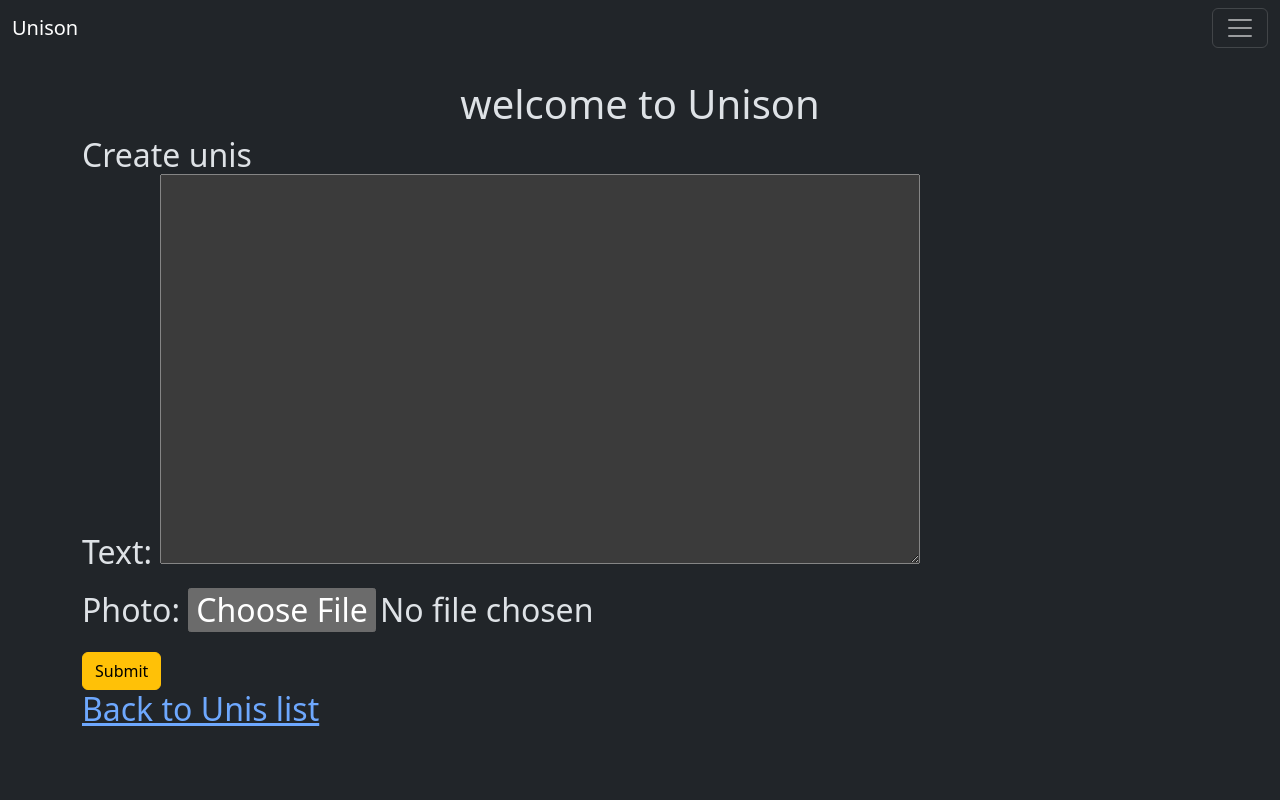
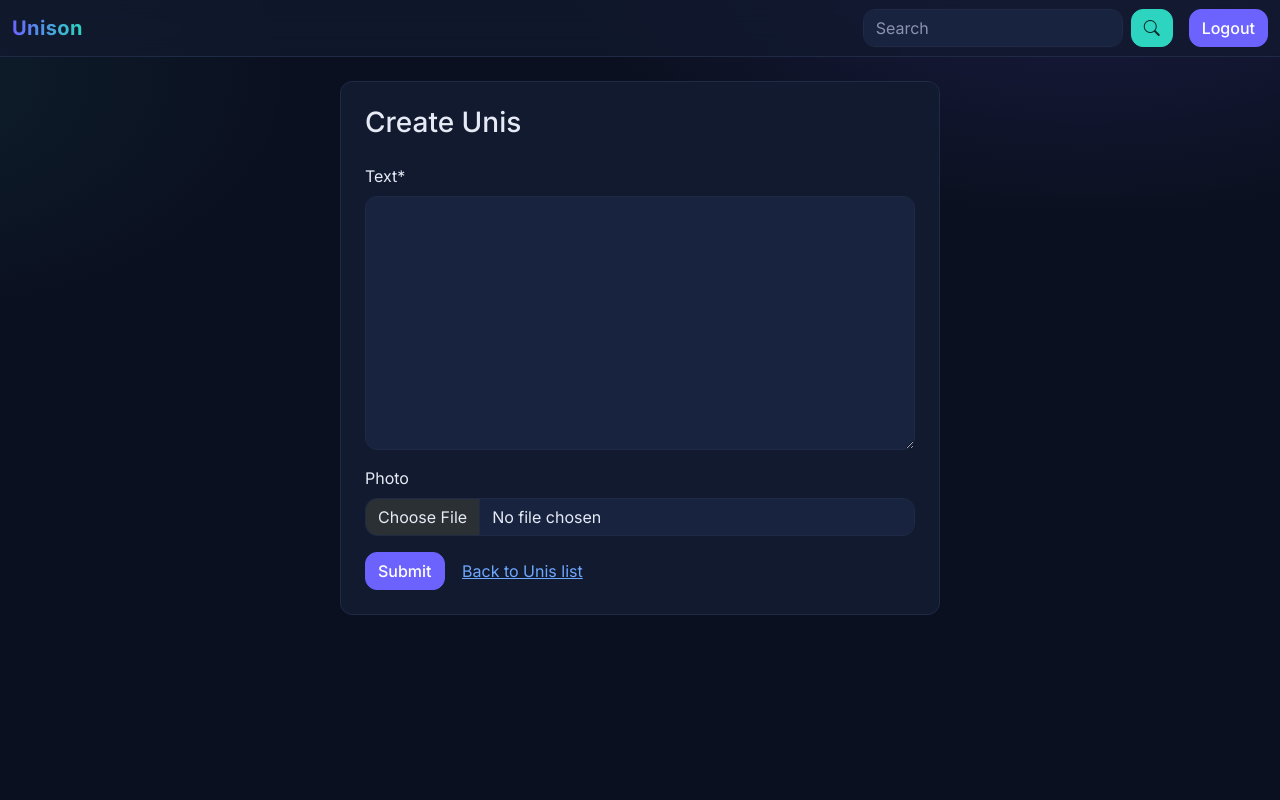
Before and after one commit to AKSHAT0405/Unison, a Django app: page /unis/create/ in a window 1280 px wide. Run offline with Django 5.2, Linux system fonts and the light colour scheme; the visitor is signed in with stand-in values (Sample User, id 1); some libraries are stand-ins or nearby versions.

Commit message:
creation of readme and update css in templates

```diff
--- a/Unison/Unison/settings.py
+++ b/Unison/Unison/settings.py
@@ -38,7 +38,12 @@ INSTALLED_APPS = [
     'django.contrib.messages',
     'django.contrib.staticfiles',
     'unis',
+    "crispy_forms",
+    "crispy_bootstrap5",
 ]
+
+CRISPY_ALLOWED_TEMPLATE_PACKS = "bootstrap5"
+CRISPY_TEMPLATE_PACK = "bootstrap5"
 
 MIDDLEWARE = [
     'django.middleware.security.SecurityMiddleware',
--- /dev/null
+++ b/Unison/static/static.css
@@ -0,0 +1,133 @@
+:root {
+    --u-bg: #0b1020;
+    --u-surface: #121a2f;
+    --u-surface-2: #182340;
+    --u-border: #1f2a44;
+    --u-primary: #6c63ff;
+    --u-accent: #2dd4bf;
+    --u-accent-hover: #5eead4;
+    --u-text: #e6eaf5;
+    --u-muted: #8a94b0;
+    --u-radius: 12px;
+    }
+
+    [data-bs-theme="dark"] {
+    --bs-body-bg: var(--u-bg);
+    --bs-body-color: var(--u-text);
+    --bs-border-color: var(--u-border);
+    --bs-link-color-rgb: 45, 212, 191;
+    --bs-link-hover-color-rgb: 94, 234, 212;
+    --bs-secondary-color: var(--u-muted);
+    --bs-primary: var(--u-primary);
+    --bs-primary-rgb: 108, 99, 255;
+    }
+
+    body {
+    font-family: "Inter", system-ui, -apple-system, "Segoe UI", sans-serif;
+    background:
+        radial-gradient(900px 500px at 85% -10%, rgba(108, 99, 255, 0.16), transparent 60%),
+        radial-gradient(700px 400px at -10% 10%, rgba(45, 212, 191, 0.08), transparent 60%),
+        var(--u-bg);
+    background-attachment: fixed;
+    min-height: 100vh;
+    }
+
+    .navbar {
+    background: rgba(18, 26, 47, 0.75);
+    backdrop-filter: blur(12px);
+    -webkit-backdrop-filter: blur(12px);
+    border-bottom: 1px solid var(--u-border);
+    }
+    .navbar-brand {
+    font-weight: 700;
+    letter-spacing: 0.4px;
+    background: linear-gradient(90deg, var(--u-primary), var(--u-accent));
+    -webkit-background-clip: text;
+    background-clip: text;
+    -webkit-text-fill-color: transparent;
+    }
+    .navbar-toggler {
+    border-color: var(--u-border);
+    }
+    .navbar-toggler:focus {
+    box-shadow: 0 0 0 3px rgba(45, 212, 191, 0.25);
+    }
+
+    .btn-primary {
+    --bs-btn-bg: var(--u-primary);
+    --bs-btn-border-color: var(--u-primary);
+    --bs-btn-hover-bg: #8179ff;
+    --bs-btn-hover-border-color: #8179ff;
+    --bs-btn-active-bg: #5148e8;
+    --bs-btn-active-border-color: #5148e8;
+    border-radius: var(--u-radius);
+    font-weight: 500;
+    transition: transform 0.15s ease, box-shadow 0.2s ease;
+    }
+    .btn-primary:hover {
+    transform: translateY(-1px);
+    box-shadow: 0 8px 20px rgba(108, 99, 255, 0.35);
+    }
+
+    .btn-accent {
+    --bs-btn-color: #062c27;
+    --bs-btn-bg: var(--u-accent);
+    --bs-btn-border-color: var(--u-accent);
+    --bs-btn-hover-color: #062c27;
+    --bs-btn-hover-bg: var(--u-accent-hover);
+    --bs-btn-hover-border-color: var(--u-accent-hover);
+    --bs-btn-active-color: #062c27;
+    --bs-btn-active-bg: #14b8a6;
+    --bs-btn-active-border-color: #14b8a6;
+    border-radius: var(--u-radius);
+    }
+
+    .form-control {
+    background-color: var(--u-surface-2);
+    border: 1px solid var(--u-border);
+    color: var(--u-text);
+    border-radius: var(--u-radius);
+    }
+    .form-control::placeholder {
+    color: var(--u-muted);
+    }
+    .form-control:focus {
+    background-color: var(--u-surface-2);
+    color: var(--u-text);
+    border-color: var(--u-accent);
+    box-shadow: 0 0 0 3px rgba(45, 212, 191, 0.2);
+    }
+
+    .offcanvas {
+    background: var(--u-surface);
+    border-left: 1px solid var(--u-border);
+    }
+    .offcanvas-header {
+    border-bottom: 1px solid var(--u-border);
+    }
+
+    @media (min-width: 768px) {
+    .offcanvas {
+        background: transparent;
+        border-left: 0;
+    }
+    }
+
+    .card {
+    background: var(--u-surface);
+    border: 1px solid var(--u-border);
+    border-radius: var(--u-radius);
+    transition: transform 0.2s ease, border-color 0.2s ease, box-shadow 0.2s ease;
+    }
+    a.card:hover {
+    transform: translateY(-3px);
+    border-color: var(--u-primary);
+    box-shadow: 0 12px 28px rgba(0, 0, 0, 0.35);
+    }
+
+    ::-webkit-scrollbar { width: 10px; }
+    ::-webkit-scrollbar-track { background: var(--u-bg); }
+    ::-webkit-scrollbar-thumb { background: var(--u-border); border-radius: 8px; }
+    ::-webkit-scrollbar-thumb:hover { background: var(--u-primary); }
+
+    .card-img-top { height: 200px; object-fit: cover; }
--- a/Unison/templates/layout.html
+++ b/Unison/templates/layout.html
@@ -4,86 +4,108 @@
   <head>
     <meta charset="UTF-8" />
     <meta name="viewport" content="width=device-width, initial-scale=1.0" />
+    <title>
+      {% block title %}
+        Unison
+      {% endblock %}
+    </title>
+
     <link
-      href="https://cdn.jsdelivr.net/npm/bootstrap@6.0.0-alpha.1/dist/css/bootstrap.min.css"
+      href="https://cdn.jsdelivr.net/npm/bootstrap@5.3.3/dist/css/bootstrap.min.css"
       rel="stylesheet"
-      integrity="sha384-B/GM4XqrwHnWXNOWMbloTmrYXZg10cakYGmpfsR/bbzQ6JAJI4ihuyADKLnBgrCe"
-      crossorigin="anonymous"
     />
     <link
       href="https://cdn.jsdelivr.net/npm/bootstrap-icons@1.11.3/font/bootstrap-icons.min.css"
       rel="stylesheet"
     />
-    <title>{% block title %} Unisonary {% endblock %}</title>
+    <link rel="preconnect" href="https://fonts.googleapis.com" />
+    <link rel="preconnect" href="https://fonts.gstatic.com" crossorigin />
+    <link
+      href="https://fonts.googleapis.com/css2?family=Inter:wght@400;500;600;700&display=swap"
+      rel="stylesheet"
+    />
+    <link rel="stylesheet" href="{% static 'static.css' %}" />
+    {% block extra_head %} {% endblock %}
   </head>
+
   <body>
-    <nav class="navbar md:navbar-expand bg-1">
+    <nav class="navbar navbar-expand-md sticky-top">
       <div class="container-fluid">
-        <a href="{% url 'unis_list' %}" class="navbar-brand" href="#"
-          >Unison</a
-        >
+        <a href="{% url 'unis_list' %}" class="navbar-brand">Unison</a>
+
         <button
-          class="btn-icon navbar-toggler"
+          class="navbar-toggler"
           type="button"
-          data-bs-toggle="drawer"
-          data-bs-target="#navbarDrawer"
-          aria-controls="navbarDrawer"
-          aria-expanded="false"
+          data-bs-toggle="offcanvas"
+          data-bs-target="#navbarOffcanvas"
+          aria-controls="navbarOffcanvas"
           aria-label="Toggle navigation"
         >
-          <span class="navbar-toggler-icon" aria-hidden="true"></span>
+          <span class="navbar-toggler-icon"></span>
         </button>
-        <dialog
-          class="drawer drawer-end"
+
+        <div
+          class="offcanvas offcanvas-end"
           tabindex="-1"
-          id="navbarDrawer"
-          aria-labelledby="navbarDrawerLabel"
+          id="navbarOffcanvas"
+          aria-labelledby="navbarOffcanvasLabel"
         >
-          <div class="drawer-header">
-            <h5 class="drawer-title" id="navbarDrawerLabel">Menu</h5>
+          <div class="offcanvas-header">
+            <h5 class="offcanvas-title" id="navbarOffcanvasLabel">Menu</h5>
             <button
               type="button"
               class="btn-close"
-              data-bs-dismiss="drawer"
+              data-bs-dismiss="offcanvas"
               aria-label="Close"
             ></button>
           </div>
-          <div class="drawer-body mb-2 md:mb-0">
-            <form class="hstack gap-2" role="search" method="get" action="{% url 'unis_list' %}">
+
+          <div
+            class="offcanvas-body d-flex flex-column flex-md-row align-items-md-center justify-content-md-end gap-3"
+          >
+            <form
+              class="d-flex gap-2"
+              role="search"
+              method="get"
+              action="{% url 'unis_list' %}"
+            >
               <input
-                style="max-width: 500px; "
                 class="form-control"
                 type="search"
                 placeholder="Search"
                 aria-label="Search"
-                name = "q"
+                name="q"
                 value="{{ request.GET.q }}"
               />
-              <button class="btn-solid btn-icon theme-secondary" type="submit">
+              <button class="btn btn-accent" type="submit" aria-label="Search">
                 <i class="bi bi-search"></i>
               </button>
             </form>
+
             {% if user.is_authenticated %}
-            <form method="post" action="{% url 'logout' %}">
+            <form method="post" action="{% url 'logout' %}" class="m-0">
               {% csrf_token %}
-              <button class="btn-solid" type="submit">logout</button>
+              <button class="btn btn-primary" type="submit">Logout</button>
             </form>
             {% else %}
-            <a href="{% url 'register' %}" class="btn btn-primary mx-2">
-              Register
-            </a>
-            <a href="{% url 'login' %}" class="btn btn-primary mx-2">
-              Login
-            </a>
+            <div class="d-flex gap-2">
+              <a href="{% url 'register' %}" class="btn btn-primary"
+                >Register</a
+              >
+              <a href="{% url 'login' %}" class="btn btn-primary">Login</a>
+            </div>
             {% endif %}
           </div>
-        </dialog>
+        </div>
       </div>
     </nav>
-    <div class="container">
-    {% block content %}
-     Unisonary is a platform for sharing and discovering unis.
+
+    <main class="container py-4">
+      {% block content %} Unisonary is a platform for sharing and discovering
+      unis. {% endblock %}
+    </main>
+    <script src="https://cdn.jsdelivr.net/npm/bootstrap@5.3.3/dist/js/bootstrap.bundle.min.js"></script>
+    {% block extra_js %}
     {% endblock %}
-    </div>
   </body>
 </html>
--- a/Unison/unis/templates/index.html
+++ b/Unison/unis/templates/index.html
@@ -3,5 +3,5 @@
     Unis
 {% endblock %}
 {% block content %}
-    <h1 class = "text-center mt-4">welcome to Unison</h1>
+    <h2 class = "text-center mt-4">welcome to Unison</h2>
 {% endblock %}
--- a/Unison/unis/templates/unis_form.html
+++ b/Unison/unis/templates/unis_form.html
@@ -1,21 +1,15 @@
 {% extends "layout.html" %}
-{% block title %}
-    Unis
+{% load crispy_forms_tags %}
+{% block title %}{% if form.instance.pk %}Edit Unis{% else %}Create Unis{% endif %}{% endblock %}
+
+{% block content %}
+  <div class="card mx-auto" style="max-width: 600px">
+    <form method="post" enctype="multipart/form-data" class="card-body p-4">
+      {% csrf_token %}
+      <h1 class="h3 mb-4">{% if form.instance.pk %}Edit Unis{% else %}Create Unis{% endif %}</h1>
+      {{ form|crispy }}
+      <button class="btn btn-primary" type="submit">Submit</button>
+      <a href="{% url 'unis_list' %}" class="btn btn-link">Back to Unis list</a>
+    </form>
+  </div>
 {% endblock %}
-{% block content %}
-    <h1 class = "text-center mt-4">welcome to Unison</h1>
-
-    <h2>
-        {% if form.instance.pk %}
-            Edit unis
-        {% else %}
-            Create unis
-        {% endif %}
-        <form class="form" method="post" enctype = "multipart/form-data" ">
-            {% csrf_token %}
-            {{form.as_p}}
-            <button class="btn btn-warning" type="submit">Submit</button>
-        </form>
-        <a href="{% url 'unis_list' %}">Back to Unis list</a>
-    </h2>
-{% endblock %}
--- a/Unison/unis/views.py
+++ b/Unison/unis/views.py
@@ -4,9 +4,6 @@ from .forms import UnisForm , UserRegistrationForm
 from django.shortcuts import get_object_or_404 , redirect
 from django.contrib.auth.decorators import login_required
 from django.contrib.auth import login
-# Create your views here.
-def index(request):
-    return render(request , 'index.html')
 
 def unis_list(request):
     query = request.GET.get('q')
```
Also changed, not shown: Unison/unis/templates/unis_list.html (+15 -13 lines), 3 other files.
